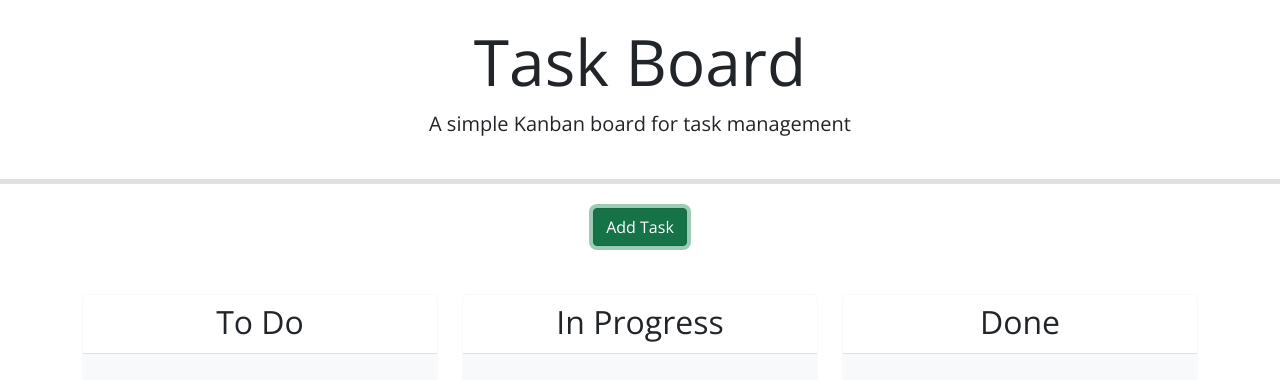
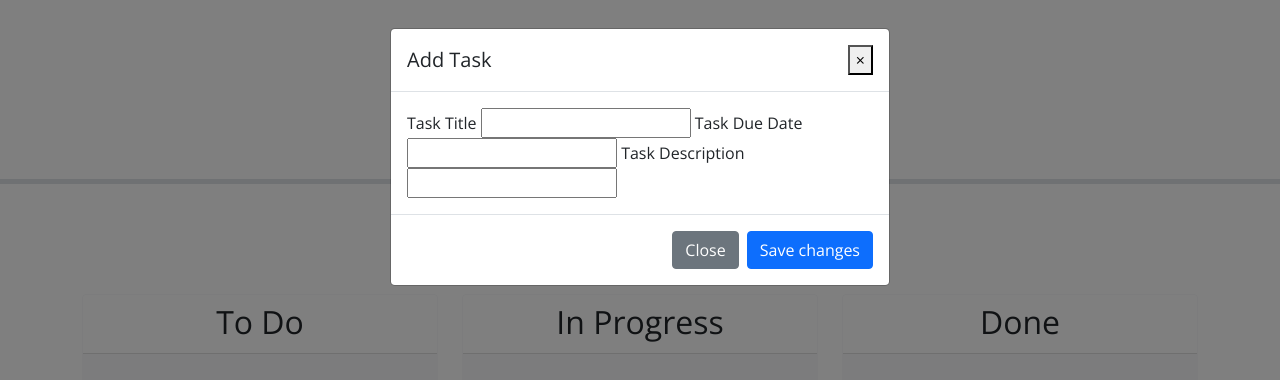
Before and after one commit to seokhh10/Todo-Board, a plain HTML site: page index.html in a window 1280 px wide. Both pictures are taken after a click on the button "Add Task". Drawn offline with nearby package versions, Linux system fonts and the light colour scheme.

Commit message:
created a modal form and modal form is display it

```diff
--- a/assets/js/script.js
+++ b/assets/js/script.js
@@ -18,10 +18,11 @@ function renderTaskList() {
 }
 
 // Todo: create a function to handle adding a new task
-function handleAddTask(event){
-
-}
-
+$(document).ready(function(){
+    $("#addTask").click(function(){
+    $("#myModal").modal('show');
+    });
+  });
 // Todo: create a function to handle deleting a task
 function handleDeleteTask(event){
 
--- a/index.html
+++ b/index.html
@@ -17,14 +17,46 @@
 
 <body>
   <header class="p-4 mb-4 text-center border-bottom border-5">
-    <h1 class="display-3">Task Board</h1>
-    <p class="lead">A simple Kanban board for task management</p>
+    <h1 class="display-3">Personal Board</h1>
+    <p class="lead">“Success demands singleness of purpose”</p>
   </header>
   <div class="container">
     <div class="text-center mb-5">
-      <button class="btn btn-success" data-bs-toggle="modal" data-bs-target="#formModal">Add Task</button>
+      <button  id="addTask" class="btn btn-success" data-bs-toggle="modal" data-bs-target="#formModal">Add Task</button>
     </div>
     <!-- Todo: Create a modal with a form to add tasks -->
+    <div id="myModal"  class="modal" tabindex="-1">
+      <div class="modal-dialog">
+        <div class="modal-content">
+          <div class="modal-header">
+            <h5 class="modal-title">Add Task</h5>
+            <button type="button" class="close" data-dismiss="modal" aria-label="Close">
+              <span aria-hidden="true">&times;</span>
+            </button>
+          </div>
+          <div class="modal-body">
+            <label>Task Title</label>
+               <input type="text">
+
+            <label>Task Due Date</label>
+
+               <input type="text">
+
+            <label>Task Description</label>
+               <input type="text">
+          </div>
+          <div class="modal-footer">
+            <button type="button" class="btn btn-secondary" data-dismiss="modal">Close</button>
+            <button type="button" class="btn btn-primary">Save changes</button>
+          </div>
+        </div>
+      </div>
+    </div>
+
+
+
+
+
     <div class="row swim-lanes text-center justify-content-between">
       <div class="col-12 col-lg-4 d-flex">
         <div id="to-do" class="card border-light mb-3 lane flex-grow-1">
```
Also changed, not shown: 1 other file.
